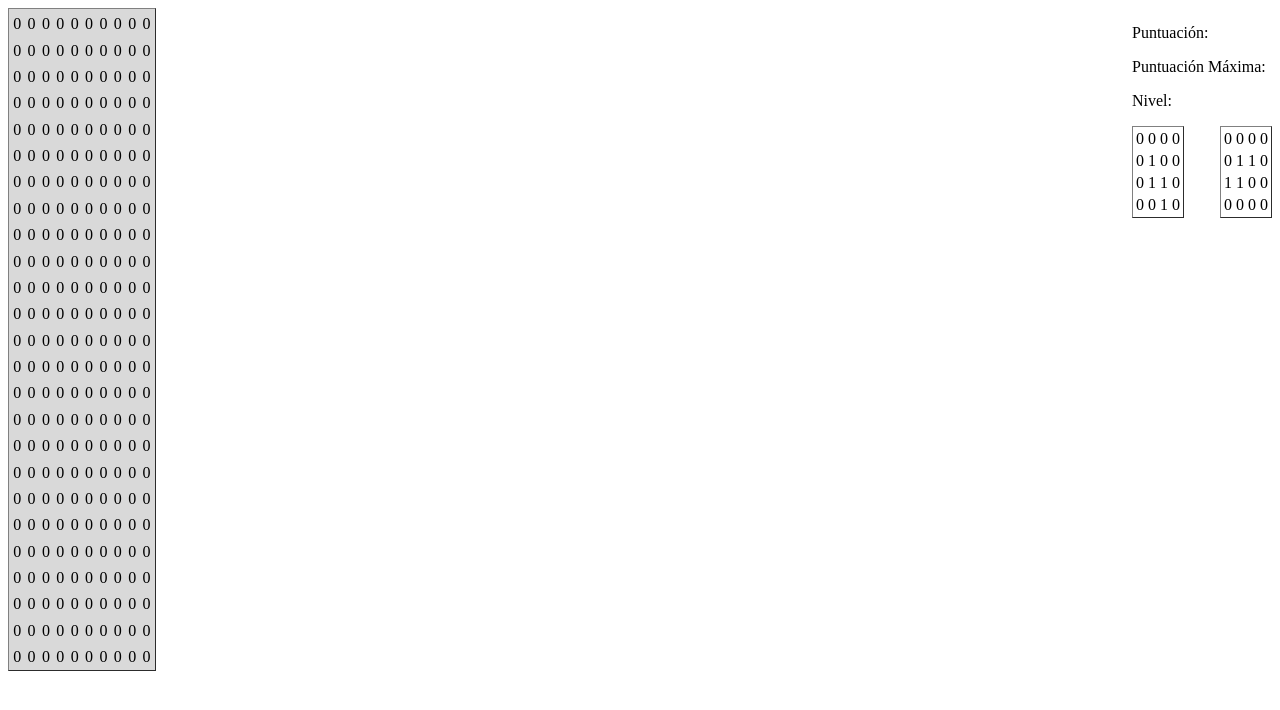
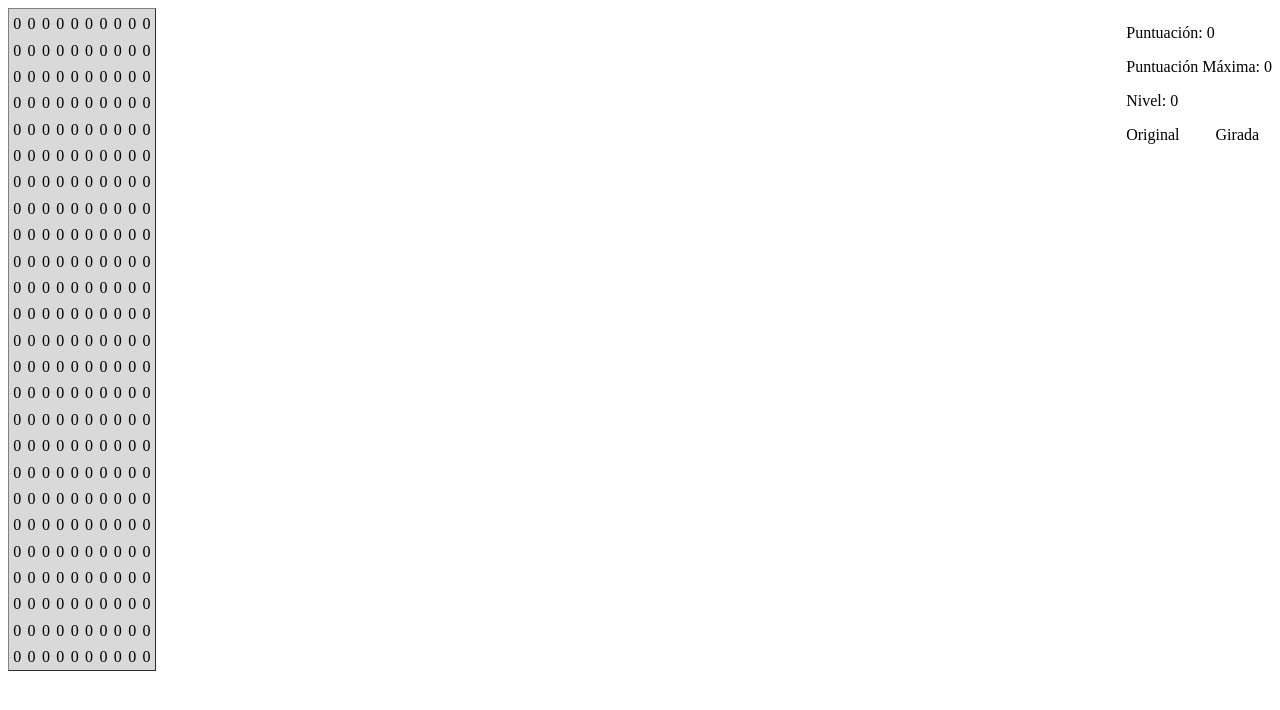
Before and after one commit to lmor98/tetris, a plain HTML site: page index.html in a window 1280 px wide. Drawn offline with Linux system fonts and the light colour scheme.

Commit message:
Pintamos la pieza en el tablero

```diff
--- a/index.html
+++ b/index.html
@@ -13,9 +13,9 @@
                 <table id="tablero" border="1" ></table>
             </div>
             <div id="points">
-                <p id="puntuacion">Puntuación:</p>
-                <p id="puntuacionMax">Puntuación Máxima:</p>
-                <p id="nivel">Nivel:</p>
+                <p id="puntuacion">Puntuación: </p>
+                <p id="puntuacionMax">Puntuación Máxima: </p>
+                <p id="nivell">Nivel: </p>
                 <div id="original">Original</div>
                 <div id="girada">Girada</div>
             </div>
--- a/js/codi.js
+++ b/js/codi.js
@@ -28,6 +28,7 @@ var jocTetris = {
     ],
     puntuacio: 0,
     puntuacioMax: 0,
+    nivell: 0,
     pecaBajando: new Array(),
     seguentPeca: new Array(),
     comptadorPeca: 0,
@@ -62,14 +63,30 @@ var jocTetris = {
             [0,0,0,0,0,0,0,0,0,0]
         ]
         puntuacio = 0;
-        pecaBajando = new Array();
-        seguentPeca = new Array();
+        var piezaAleatoria = GeneraPecaAleatoria();
+        pecaBajando = new Peca(piezaAleatoria[0], piezaAleatoria[1], 5, 5);
+        piezaAleatoria = GeneraPecaAleatoria();
+        seguentPeca = new Peca(piezaAleatoria[0], piezaAleatoria[1], 5, 5);
         comptadorPeca = 0;
-        intervarlTemps; //Falta ampliar
+        nivell = 0;
+        intervarlTemps = 0; //Falta ampliar
         //Calcular de forma aleatoria la següent peça que baixara
         //Gestio de la interacció del teclat
         //Moviment automatic que sera el intervalo de timepo que ira bajando la piez
 
+    },
+    pintarPiezaTablero: function(){
+        //Recorremos las filas de la pieza que bajara
+        for(var i = 0; i < pecaBajando.forma.length; i++){
+            //Recorremos las columnas de la pieza que abajara
+            for(var j = 0; j < pecaBajando.forma[i].length; j++){
+                //Comprobamos que esa pieza en esa columna y fila contenga un 1
+                if(pecaBajando.forma[i][j] == 1){
+                    //Pintamos en el tablero esa pieza
+                    espai[pecaBajando.posicioX + i][pecaBajando.posicioY + j] = 1;
+                }
+            }
+        }
     }
 }
 
@@ -88,7 +105,7 @@ function GeneraPecaAleatoria (){
 
     var numeroAleatori = Math.round(Math.random()*6);
     return peces[numeroAleatori];
-    }
+}
 
 
 //Creamos el objeto piezas
@@ -98,13 +115,11 @@ var Peca = function(forma, color, posicioX, posicioY){
     this.posicioX = posicioX;
     this.posicioY = posicioY;
 }
-//Generamos una pieza aleatoria
-var piezaAleatoria = GeneraPecaAleatoria();
-var pieza = new Peca(piezaAleatoria[0], piezaAleatoria[1]);
 
 //Creamos una pieza
 var p = new Peca(GeneraPecaAleatoria()[0], GeneraPecaAleatoria()[1], 5, 25);
-console.log(p);
+//console.log(p);
+
 
 //Funcion que desplazara la pieza a la derecha
 Peca.prototype.moverDerecha = function(){
@@ -129,14 +144,21 @@ Peca.prototype.moverIzqueirda = function(){
 
 //Pintamos la pieza
 Peca.prototype.pintarPieza = function(){
+    //Creamos un tabalero
     var resultat = "<table border='1'>";
+    //Recorremos las filas
     for (var i = 0; i < this.forma.length;i++){
-        resultat = resultat + "<tr>"
-        for (var j = 0; j<this.forma[i].length;j++) {
+        //Creamos las fials
+        resultat = resultat + "<tr>";
+        //Recorremos cada columna de una fila en concreto
+        for (var j = 0; j < this.forma[i].length; j++) {
+            //Creamos las celdas para las columnas
             resultat = resultat + "<td>";
-            if (this.forma[i][j]==1) {
-                resultat=resultat+"1"
+            //Comprovamos que en el array de la forma de la pieza si tien un 1 que pinte en el tablero un 1
+            if (this.forma[i][j] == 1) {
+                resultat = resultat + "1";
             }
+            //Sino que pinte un 0
             else {
                 resultat = resultat + "0"
             };
@@ -145,7 +167,8 @@ Peca.prototype.pintarPieza = function(){
         resultat = resultat + "</tr>";
     }
     resultat = resultat + "</table>";
-    return resultat
+    //Devolvemos el tablero con todo el contenido dentro
+    return resultat;
 };
 
 //Funcion que rotara la pieza en sentido horario
@@ -168,27 +191,32 @@ Peca.prototype.rotarAntiHorari = function(){
     this.rotarSentitHorari();
     this.rotarSentitHorari();
 }
-pieza.rotarAntiHorari();
+
 
 //Funcion para hacer que la pieza baje
-Peca.prototype.moureAvall = function(posicioY){
+Peca.prototype.moureAvall = function(){
     //Esto hara que la pieza se desplace hacia abajo
     this.posicioY--;
+    console.log(p)
 }
-Peca.prototype.formaPeca = function(){}
+
+
+
 
 
 //Mostrem per pantalla l'espai de joc
 $(document).ready(function(){
     //Mostramos la pieza originalmente
-    document.getElementById("original").innerHTML = pieza.pintarPieza();
+    //document.getElementById("original").innerHTML = pieza.pintarPieza();
     //Giramos la pieza
-    pieza.rotarSentitHorari();
+    //pieza.rotarSentitHorari();
     //Mostramos la pieza girada
-    document.getElementById("girada").innerHTML = pieza.pintarPieza();
+    //document.getElementById("girada").innerHTML = pieza.pintarPieza();
 
     //Giramos la pieza en sentido antihorario
-    pieza.rotarAntiHorari();
+    //pieza.rotarAntiHorari();
+    jocTetris.inicialitzar();
+    jocTetris.pintarPiezaTablero();
 
     //Pintamos el tablero
     for(var i = 0; i < jocTetris.espai.length; i++){
@@ -198,4 +226,16 @@ $(document).ready(function(){
         }
         $("#tablero").append("</tr>")
     }
+
+    //Pintamos la puntuación
+    var punts = $("#puntuacion");
+    punts.append(jocTetris.puntuacio);
+
+    //Pintamos la puntiación máxima
+    var puntsMax = $("#puntuacionMax");
+    puntsMax.append(jocTetris.puntuacioMax);
+
+    //Pintamos el nivel del juego
+    var lvl = $("#nivell");
+    lvl.append(jocTetris.nivell);
 });
```
